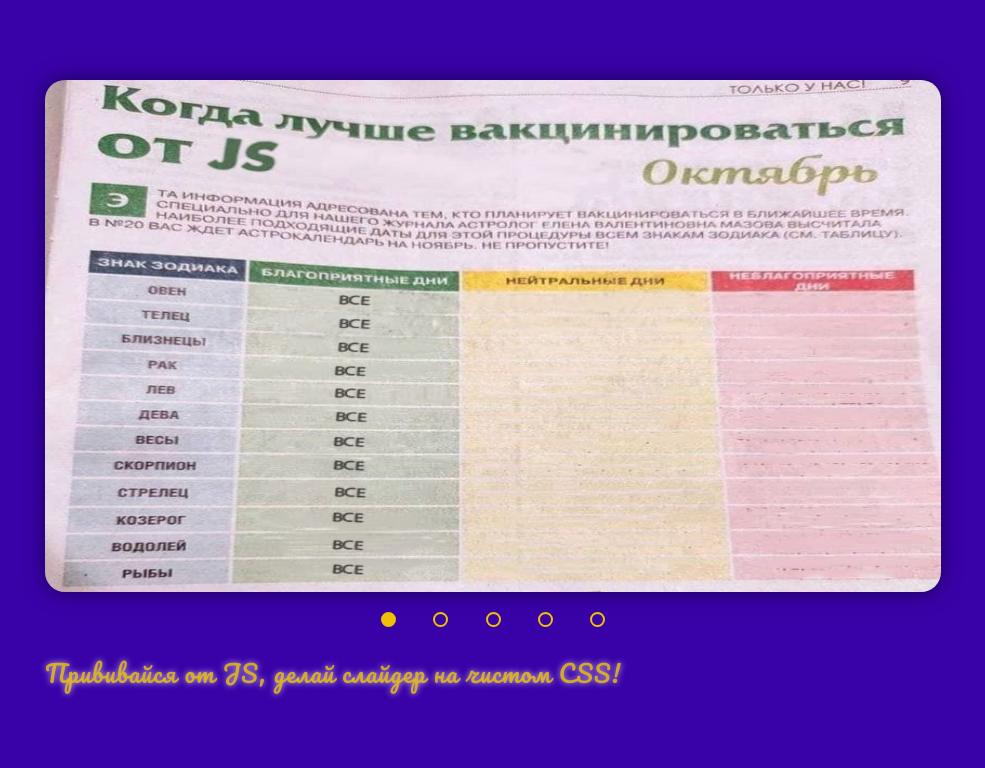
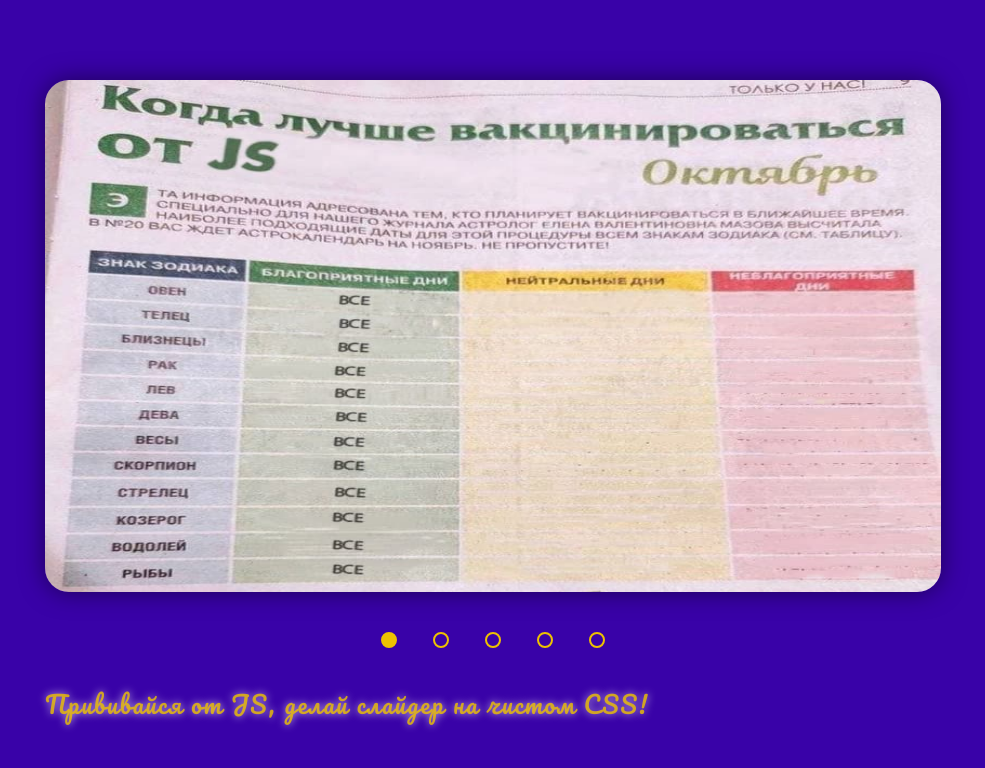
Before and after one commit to DesPetrikov/cssMemSlider, a plain HTML site: page cssMemSlider/index.html in a window 1280 px wide. Shown: the whole page, without its empty margins (147-1132 px from the left). Drawn offline with Linux system fonts and the light colour scheme.

Commit message:
feat: add some relative units 2021-10-17 13:47:06

```diff
--- a/cssMemSlider/style.css
+++ b/cssMemSlider/style.css
@@ -13,7 +13,7 @@ body{
 .wrapper{
 	display: flex;
 	flex-direction: column;
-	row-gap: 20px;
+	row-gap: 5vh;
 	position: relative;
 	width: 55vw;
 	height: 40vw;
@@ -25,8 +25,8 @@ body{
 	width: 100%;
 	height: 80%;
 	overflow: hidden;
-	box-shadow: 0 0 20px rgba(0, 0, 0, .5);
-	border-radius: 20px;
+	box-shadow: 0 0 1.5rem rgba(0, 0, 0, .5);
+	border-radius: 1.5rem;
 }
 .wrapper > input {
 	display: none;
@@ -68,11 +68,11 @@ body{
 }
 .controls label {
 	display: block;
-	height: 15px;
-	width: 15px;
+	height: 1rem;
+	width: 1rem;
 	position: relative;
 	border-radius: 50%;
-	border: 2px solid rgb(238, 194, 0);
+	border: 0.15rem solid rgb(238, 194, 0);
 	transition: all .5s;
 }
 
@@ -81,14 +81,14 @@ body{
 	content: "";
 	display: block;
 	cursor: pointer;
-	height: 30px;
-	width: 30px;
-	top: -10px;
-	left: -10px;
+	height: 2rem;
+	width: 2rem;
+	top: -0.6rem;
+	left: -0.6rem;
 	border-radius: 50%;
 }
 .controls label:active{
-	box-shadow: 0 0 15px 3px rgb(238, 194, 0);
+	box-shadow: 0 0 1rem 0.2rem rgb(238, 194, 0);
 }
 .controls label:hover,
 #slide1:checked ~ .panel__wrap .controls .label1,
@@ -138,10 +138,10 @@ body{
 	font-weight: 400;
 	font-size: 1.5rem;
 	line-height: 2rem;
-	letter-spacing: 1px;
+	letter-spacing: 0.1rem;
 	transition: all 0.5s linear;
 	color: rgb(238, 194, 0, 0.8);
-	text-shadow: 0px 0px 6px rgba(255,255,255,0.7);
+	text-shadow: 0px 0px 0.5rem rgba(255,255,255,0.7);
 
 }
 
@@ -178,7 +178,7 @@ body{
 		display: flex;
 		flex-direction: column;
 		align-items: center;
-		row-gap: 30px;
+		row-gap: 5vh;
 	}
 	.controls{
 		order: 0;
```
